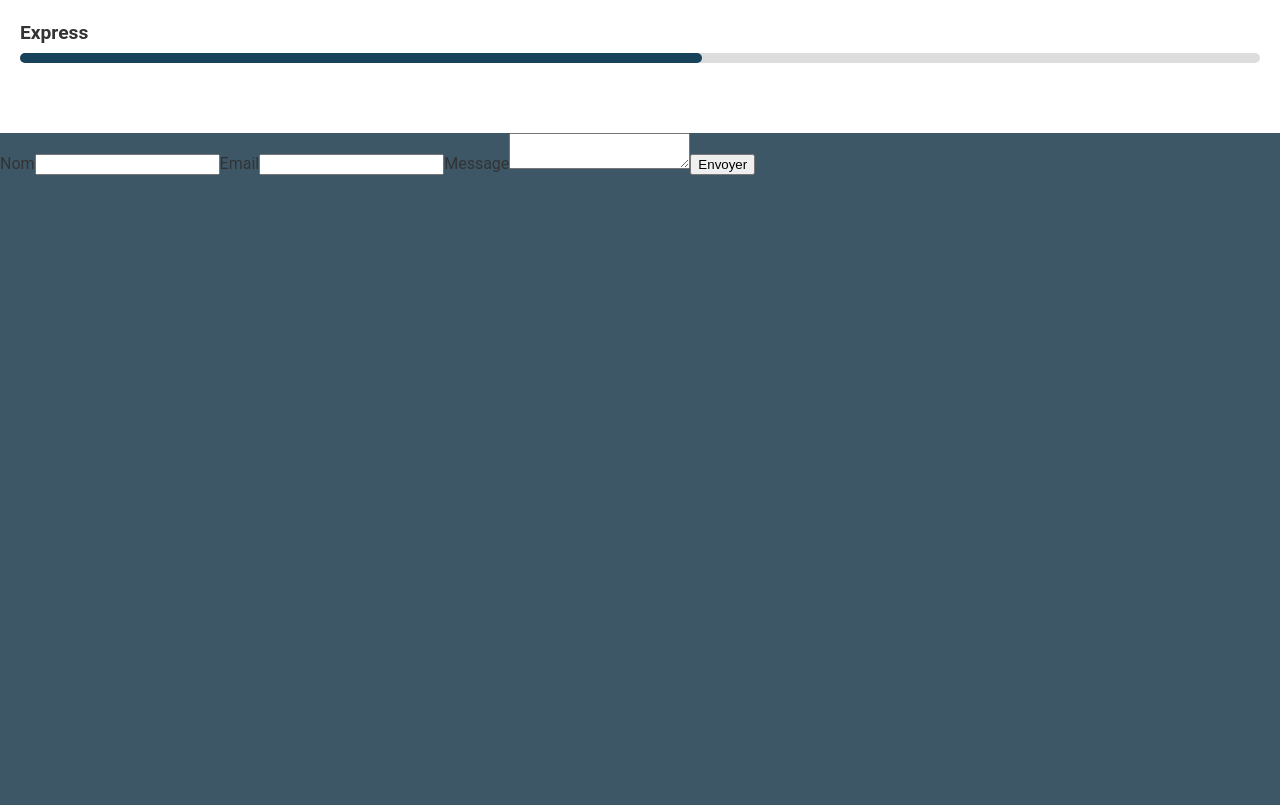
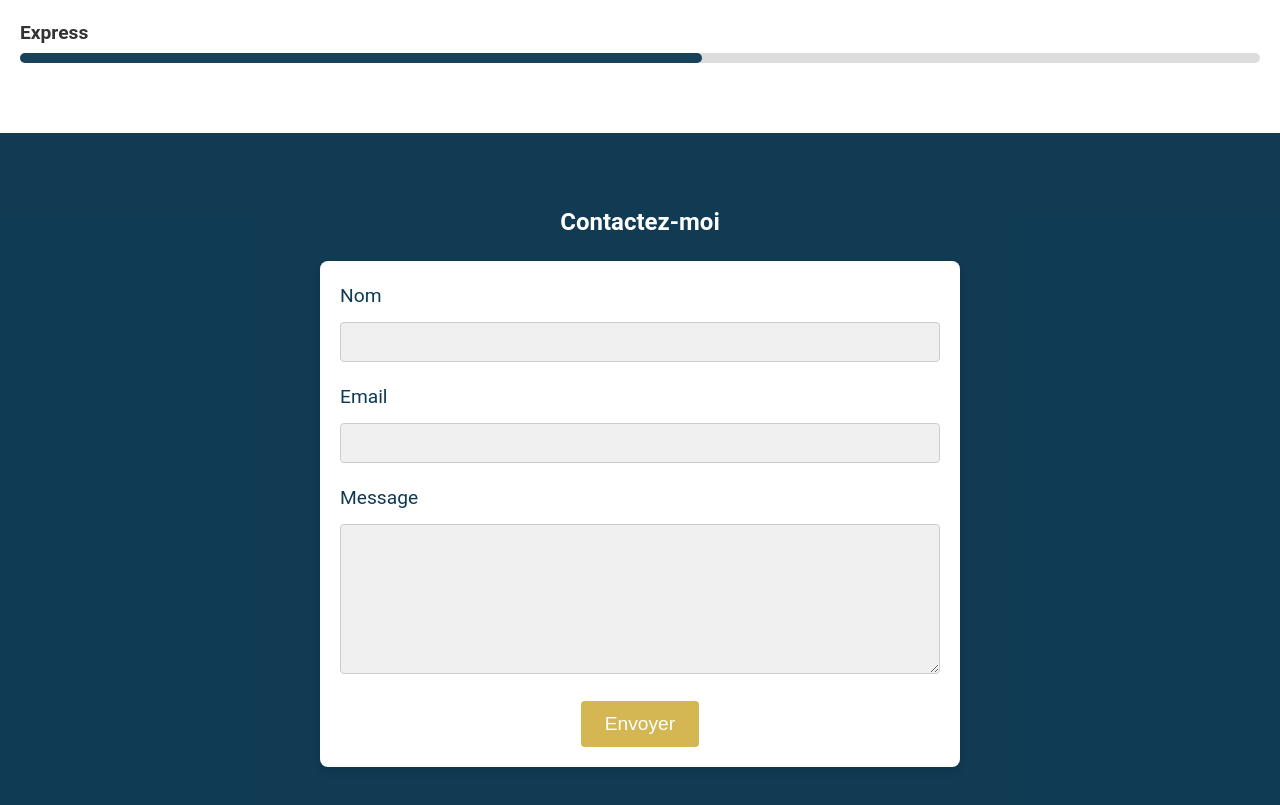
Before and after one commit to Lysenti/mon-portfolio, a React (Create React App) app: page / in a window 1280 px wide. Shown: the part 2324-3129 px from the top of the page. Before the commit the page ends 2501 px from the top, so only its background shows below. Built offline with nearby package versions, Linux system fonts and the light colour scheme.

Commit message:
"Contact.css et contact.js"

```diff
--- a/src/components/Contact.js
+++ b/src/components/Contact.js
@@ -1,4 +1,5 @@
 import React, { useState } from 'react';
+import './Contact.css';
 
 const Contact = () => {
   const [formData, setFormData] = useState({
@@ -17,36 +18,41 @@ const Contact = () => {
   const handleSubmit = (e) => {
     e.preventDefault();
 
-    fetch('/api/sendEmail', {
-      method: 'POST',
-      headers: {
-        'Content-Type': 'application/json',
-      },
-      body: JSON.stringify(formData),
-    })
-    .then(response => response.json())
-    .then(data => {
-      if (data.success) {
-        alert('Message envoyé avec succès');
-      } else {
-        alert('Erreur lors de l\'envoi');
-      }
-    })
-    .catch((error) => {
-      console.error('Error:', error);
-    });
   };
 
   return (
-    <form onSubmit={handleSubmit}>
-      <label>Nom</label>
-      <input type="text" name="name" value={formData.name} onChange={handleChange} required />
-      <label>Email</label>
-      <input type="email" name="email" value={formData.email} onChange={handleChange} required />
-      <label>Message</label>
-      <textarea name="message" value={formData.message} onChange={handleChange} required />
-      <button type="submit">Envoyer</button>
-    </form>
+    <section id="contact">
+      <h2>Contactez-moi</h2>
+      <form onSubmit={handleSubmit}>
+        <label htmlFor="name">Nom</label>
+        <input
+          type="text"
+          name="name"
+          id="name"
+          value={formData.name}
+          onChange={handleChange}
+          required
+        />
+        <label htmlFor="email">Email</label>
+        <input
+          type="email"
+          name="email"
+          id="email"
+          value={formData.email}
+          onChange={handleChange}
+          required
+        />
+        <label htmlFor="message">Message</label>
+        <textarea
+          name="message"
+          id="message"
+          value={formData.message}
+          onChange={handleChange}
+          required
+        />
+        <button type="submit">Envoyer</button>
+      </form>
+    </section>
   );
 };
 
```
